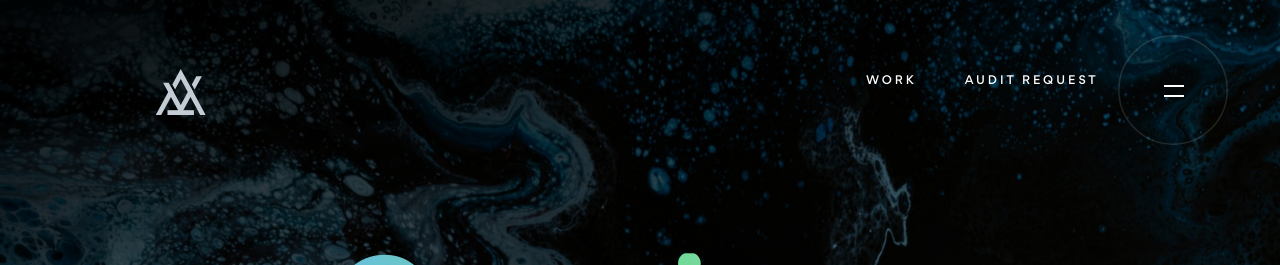
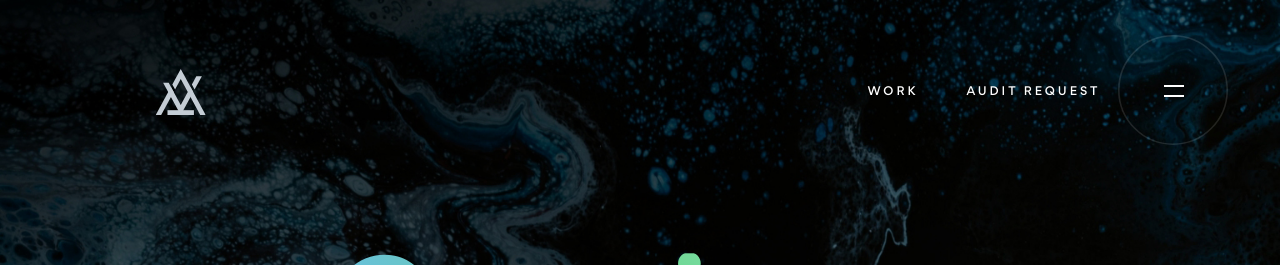
Before and after one commit to aftabkhalid/aks, a Jekyll site: the page built from index.html, in a window 1280 px wide. Shown: the top 265 px of the page. Built offline with Jekyll 4.4.1, drawn with Linux system fonts in a browser that asks for light colours; nearby versions of some CDN libraries.

Commit message:
fix new header

```diff
--- a/_includes/header.html
+++ b/_includes/header.html
@@ -17,13 +17,13 @@
   <div class="ak-manu-container">
     <div class="container">
 
-      <div class="d-flex justify-content-between">
+      <div class="d-flex justify-content-between align-items-center">
         <div class="ak-logo navbar-brand" data-scroll data-scroll-direction="horizontal" data-scroll-speed="-1.5">
           <a href="{{ site.baseurl }}/"> <img src="{{ site.baseurl }}/images/ak-logo.svg" alt="AK Studio"></a>
         </div>
 
         <div class="d-none d-sm-block">
-          <nav class="nav ak-menu-top align-items-center" data-scroll data-scroll-direction="horizontal" data-scroll-speed="1.5">
+          <nav class="nav ak-menu-top" data-scroll data-scroll-direction="horizontal" data-scroll-speed="1.5">
             {% for link in site.data.secondary-menu %}
               <a class="nav-link" title="{{ link.title }}" href="{{ link.url | prepend: site.baseurl }}">
                 {{ link.title }}
```
